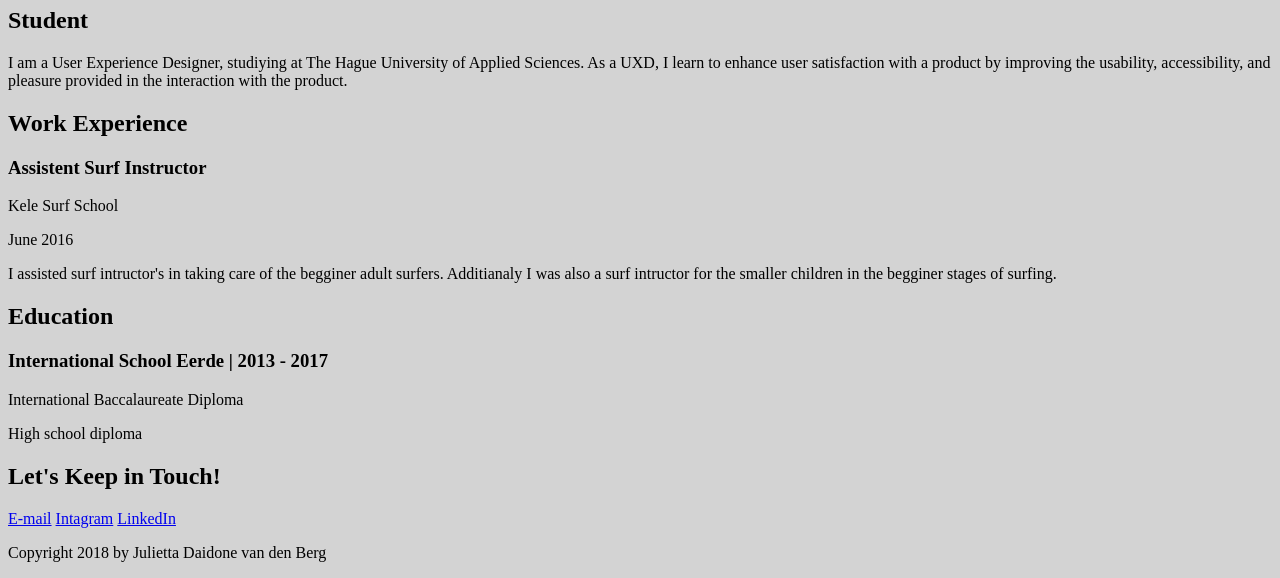
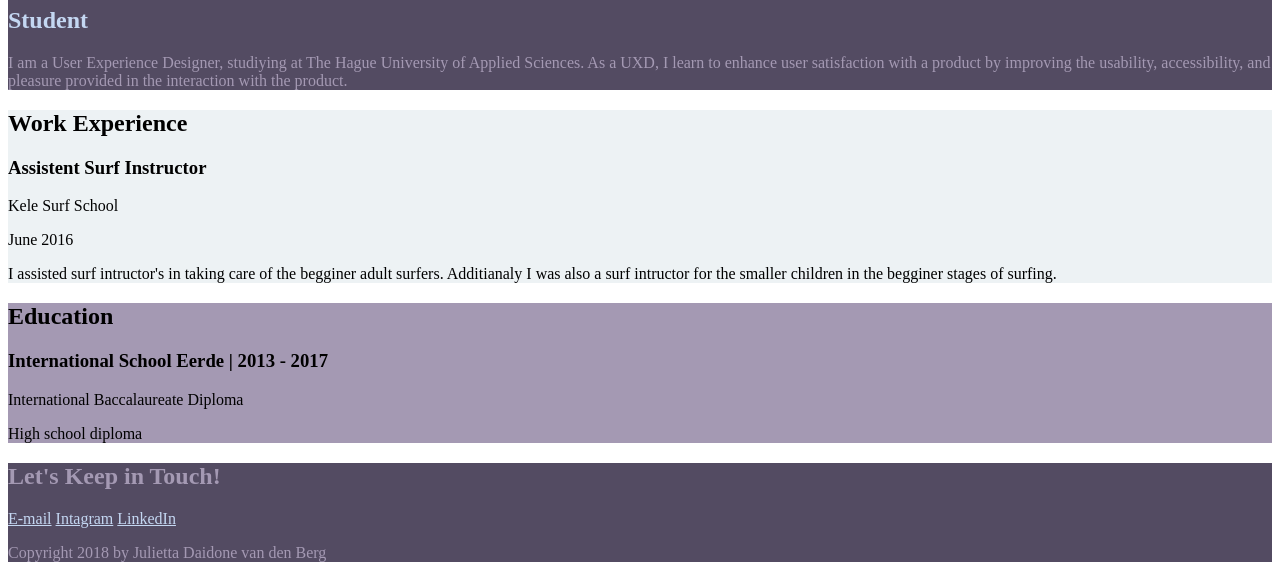
Before and after one commit to UXDSkillslab1718/3-css-essential-training-1-2-resume-files-JuliettaDaidone, a plain HTML site: page Getting Started Final Assignment/index.html in a window 1280 px wide. Shown: the part 2493-3071 px from the top of the page. Drawn offline with Linux system fonts and the light colour scheme.

Commit message:
2. CSS Core

```diff
--- a/Getting Started Final Assignment/CSS/Styles.css
+++ b/Getting Started Final Assignment/CSS/Styles.css
@@ -1,3 +1,48 @@
+/* Color Palette
+#c4d7f2 - light blue
+#EDF2F4 - White
+#797a9e - lavender
+#534b62 - Dark Lavender
+#A499B3 - light Lavender
+----------------------------*/
+
+/* Global styles
+-----------------------------*/
 body {
-	background: lightgrey;
+
 }
+
+a {
+	color: #c4d7f2
+
+}
+
+a:hover {
+	text-decoration: none;
+}
+
+
+/* Header and footer
+-----------------------------*/
+header, footer {
+	background: #534B62;
+	color: #A499B3;
+}
+
+header h1, header h2 {
+	color: #c4d7f2;
+}
+
+/* Work Experience
+-----------------------------*/
+.work {
+	background: #EDF2F4;
+}
+
+
+/* Education
+-----------------------------*/
+
+.education {
+	background: #A499B3;
+}
--- a/Getting Started Final Assignment/index.html
+++ b/Getting Started Final Assignment/index.html
@@ -18,7 +18,7 @@
 
     <main>
         <!-- // Work Experience -->
-        <section>
+        <section class="work">
             <h2>Work Experience</h2>
 
             <!-- Job Details: copy this whole block to add more jobs -->
@@ -33,7 +33,7 @@
 
 
         <!-- // Education -->
-        <section>
+        <section class="education">
             <h2>Education</h2>
 
             <!-- School details: copy this whole block to add more schools. -->
```
Also changed, not shown: 2 other files.
